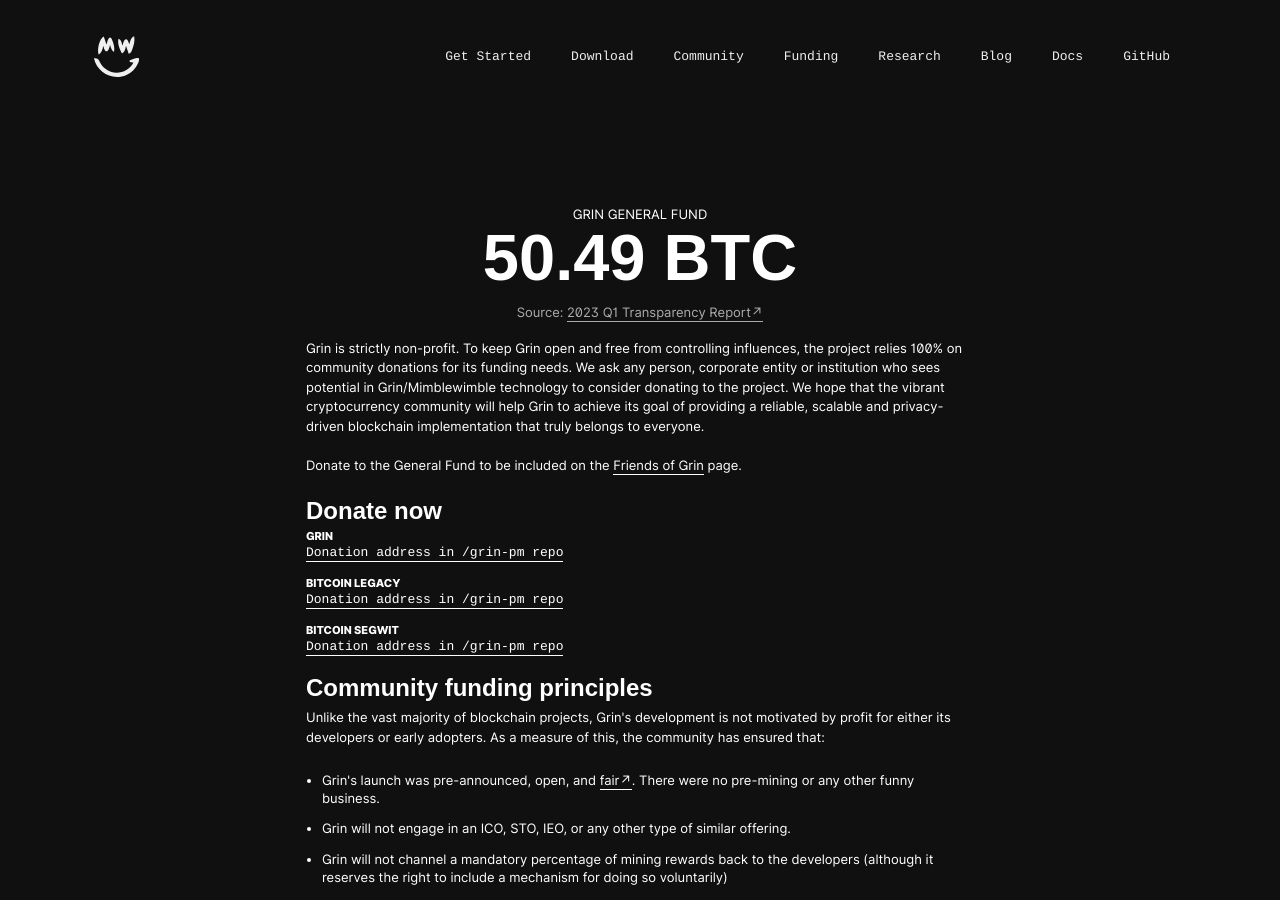
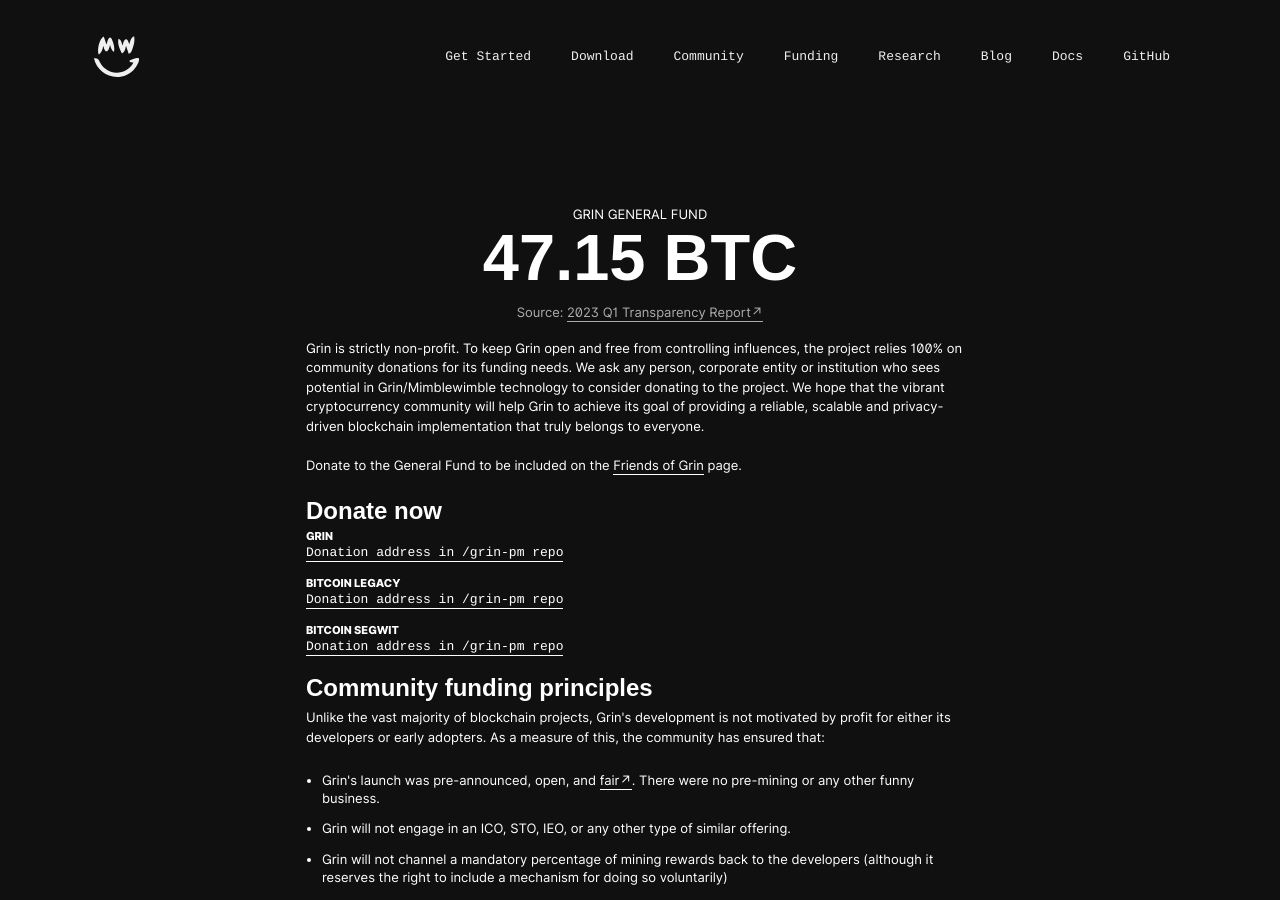
Before and after one commit to mimblewimble/site, a Jekyll site: the page built from fund.html, in a window 1280 px wide and 900 px high. Built offline with Jekyll 4.4.1, drawn with Linux system fonts in a browser that asks for light colours; nearby versions of some CDN libraries.

Commit message:
Update fund.html
Update fund balance

```diff
--- a/fund.html
+++ b/fund.html
@@ -6,7 +6,7 @@
   <div class="fund">
     <div class="fund-heading">
       <span>GRIN GENERAL FUND</span>
-      <h1>50.49 BTC</h1>
+      <h1>47.15 BTC</h1>
       <small>Source: <a href="https://github.com/mimblewimble/grin-pm/blob/master/financials/reports/funding_transparency_2023Q1.md">2023 Q1 Transparency Report↗</a></small>
     </div>
     <p>
```
